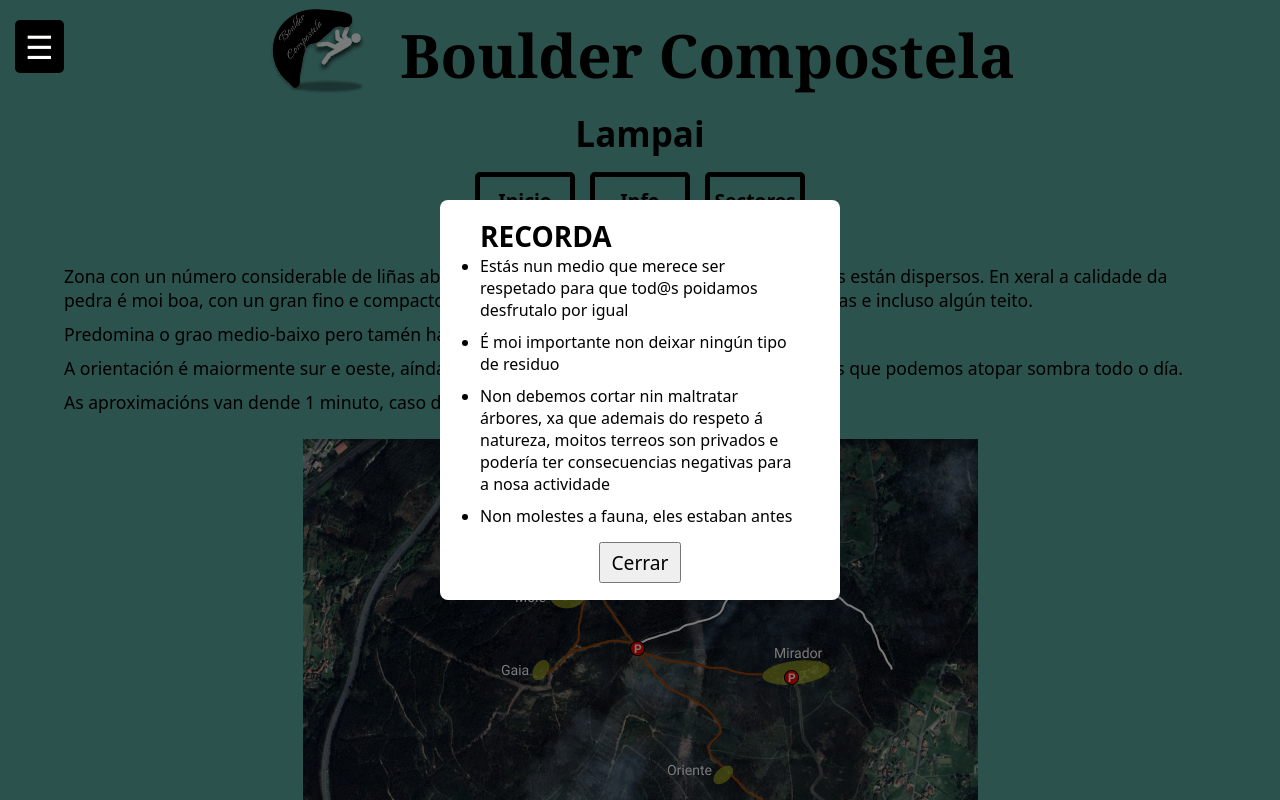
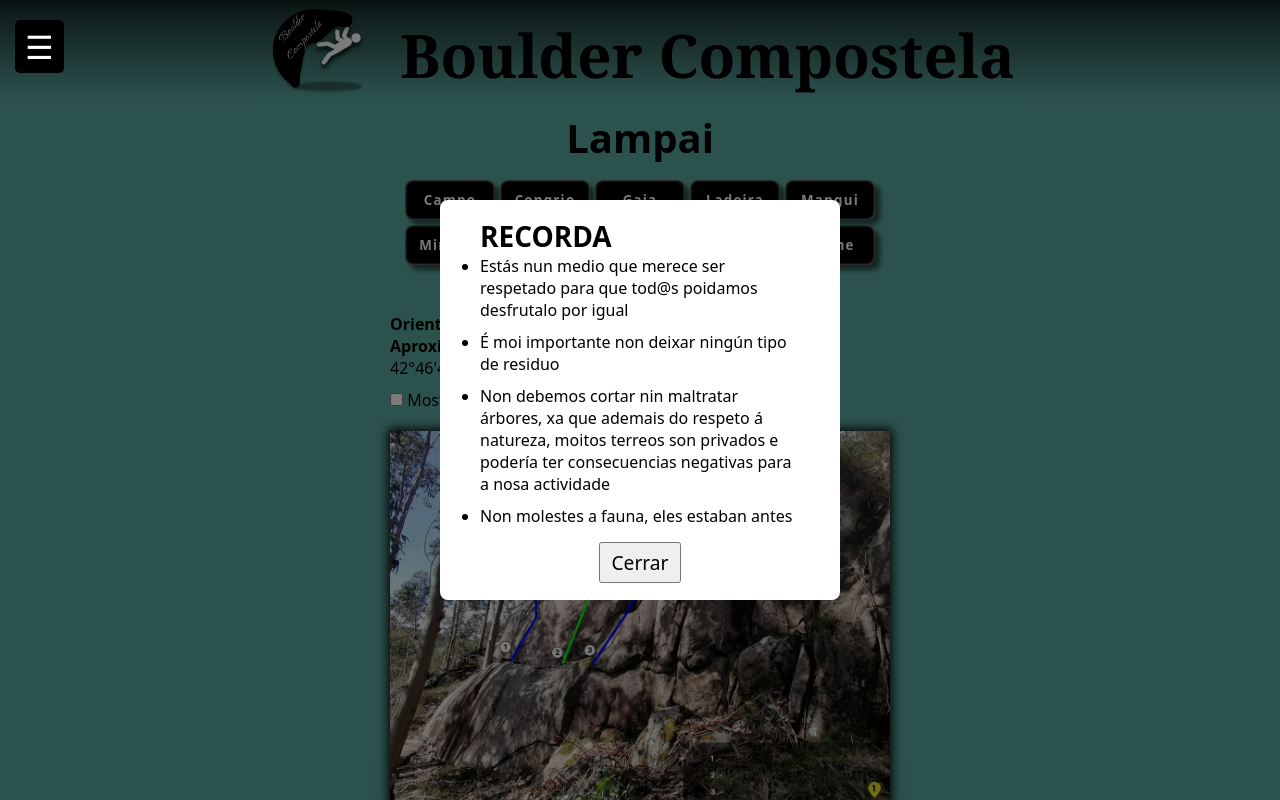
Before and after one commit to XoanCarreira/bloque_compostela, a SvelteKit app: page /lampai in a window 1280 px wide. Shown: the top 800 px of the page. Built offline with nearby package versions, Linux system fonts and the light colour scheme.

Commit message:
commit changed to single page for the zones

```diff
--- a/src/routes/components/Header.svelte
+++ b/src/routes/components/Header.svelte
@@ -22,6 +22,7 @@
 		display: flex;
 		align-items: center;
 		justify-content: space-evenly;
+		background: linear-gradient(rgba(0, 0, 0, 0.788), #1f3a37 10%, #5daca3 90%);
 	}
 
 	.header {
@@ -33,7 +34,6 @@
 		font-size: 30px;
 		font-weight: 800;
 		min-height: 80px;
-		background-color: #5daca3;
 		max-width: 85%;
 	}
 
--- a/src/routes/lampai/+page.svelte
+++ b/src/routes/lampai/+page.svelte
@@ -1,48 +1,142 @@
 <script>
 	import Navbar from '../components/Navbar.svelte';
+	import sectores from './sectores.js';
+
+	//Mostrar mapa zona
+	import { fade } from 'svelte/transition';
+	let visible = false;
+
+	//Selector sector
+	let sectorSelect = sectores[0].sector;
 </script>
 
-<main>
-	<Navbar info={`./lampai`} sectores={`./lampai/sectores`} escola={'Lampai'} />
-	<div class="descripcion">
-		<p>
-			Zona con un número considerable de liñas abertas, aínda que na maioría dos casos os bloques
-			están dispersos. En xeral a calidade da pedra é moi boa, con un gran fino e compacto.
-			Podemos atopar placas, desplomes, adherencias e incluso algún teito.
-		</p>
-		<p>Predomina o grao medio-baixo pero tamén hai liñas duras como por exemplo "Gaia".</p>
-		<p>
-			A orientación é maiormente sur e oeste, aínda que hai sectores como Mangui ou Fortaleza nos
-			que podemos atopar sombra todo o día.
-		</p>
-		<p>As aproximacións van dende 1 minuto, caso do Mirador, ata 25 minutos no caso do Mangui.</p>
+
+
+<div class="container">
+	<h3>Lampai</h3>
+	<!-- <Navbar info={`/lampai`} sectores={`/lampai/sectores`} escola={"Lampai"} /> -->
+	<div class="selector">
+		{#each sectores as sector}
+			<button on:click={() => (sectorSelect = sector.sector)}>{sector.sector}</button>
+		{/each}
 	</div>
-	<div class="mapa">
-		<img src="/lampai/mapa_lampai.jpg" alt="Mapa de sectores lampai" />
+
+	<div class="grid">
+		{#each sectores as sector}
+			{#if sector.sector === sectorSelect}
+				<div class="sector__box">
+					<h4><u>{sector.sector}</u></h4>
+					<!-- <p>{sector.descripcion}</p> -->
+					<p><strong>Orientación: </strong>{sector.orientacion}</p>
+					<p><strong>Aproximación: </strong>{sector.aproximacion}</p>
+					<a target="_blank" href={sector.ubicacion}>{sector.cordenadas}</a>
+					<div class="mapa__sector">
+						<label>
+							<input type="checkbox" bind:checked={visible} />
+							Mostrar mapa
+						</label>
+						{#if visible}
+							<img in:fade out:fade src={sector.mapa} alt="Mapa" />
+						{/if}
+					</div>
+					<div class="sector__croquis">
+						{#each sector.src as imaxe}
+							<img src={imaxe} alt="Sector {sector.sector}" />
+						{/each}
+					</div>
+				</div>
+			{/if}
+		{/each}
 	</div>
-</main>
+</div>
+
+
 
 <style>
-	main {
+	.container {
 		display: flex;
 		flex-direction: column;
 		gap: 15px;
 	}
 
-	.descripcion {
-		max-width: 90%;
-		margin: 0 auto;
-		margin-top: 20px;
+	h3{
+		font-size: 2.5rem;
+		text-align: center;
 	}
 
-	p {
-		margin-bottom: 10px;
-		font-size: 1.1rem;
+	.selector {
+		display: flex;
+		gap: 5px;
+		justify-content: center;
+		flex-wrap: wrap;
+		max-width: 500px;
+		margin: 0 auto;
 	}
 
-	.mapa {
+	button {
+		width: 90px;
+		height: 40px;
+		background-color: #000;
+		color: #fff;
+		font-weight: 700;
+		letter-spacing: 1.2px;
+		border: none;
+		box-shadow: 5px 5px 5px #0000008e, inset 0px 0px 3px white;
+		border-radius: 8px;
+	}
+
+	button:hover{
+		opacity: 0.9;
+		transform: translateY(-2px);
+	}
+
+	.grid {
+		margin: 0 auto;
+		max-width: 500px;
+		min-height: 500px;
+	}
+
+	.sector__croquis {
+		margin-top: 15px;
 		display: flex;
-		justify-content: center;
-		overflow-x: scroll;
+		flex-direction: column;
+		align-items: center;
+		gap: 10px;
+	}
+
+	input{
+		margin-bottom: 10px;
+	}
+
+	.mapa__sector{
+		margin-top: 10px;
+		display: flex;
+		flex-direction: column;
+	}
+
+	img {
+		max-width: 100%;
+		width: 500px;
+		min-height: 250px;
+		margin: 0 auto;
+		box-shadow: 0px 0px 10px 2px #000;
+	}
+
+	h4 {
+		text-align: center;
+		font-size: 1.5rem;
+	}
+
+	a {
+		color: #000;
+		text-decoration: none;
+	}
+
+
+	@media (width <=600px) {
+		img{
+			width: 320px;
+			height: min-content;
+		}
 	}
 </style>
--- a/src/routes/lampai/sectores/+page.svelte
+++ /dev/null
@@ -1,134 +0,0 @@
-<script>
-	import Navbar from '../../components/Navbar.svelte';
-	import sectores from './sectores.js';
-
-	//Mostrar mapa zona
-	import { fade } from 'svelte/transition';
-	let visible = false;
-
-	//Selector sector
-	let sectorSelect = sectores[0].sector;
-</script>
-
-
-
-<div class="container">
-	<Navbar info={`/lampai`} sectores={`/lampai/sectores`} escola={"Lampai"} />
-	<div class="selector">
-		{#each sectores as sector}
-			<button on:click={() => (sectorSelect = sector.sector)}>{sector.sector}</button>
-		{/each}
-	</div>
-
-	<div class="grid">
-		{#each sectores as sector}
-			{#if sector.sector === sectorSelect}
-				<div class="sector__box">
-					<h4><u>{sector.sector}</u></h4>
-					<!-- <p>{sector.descripcion}</p> -->
-					<p><strong>Orientación: </strong>{sector.orientacion}</p>
-					<p><strong>Aproximación: </strong>{sector.aproximacion}</p>
-					<a target="_blank" href={sector.ubicacion}>{sector.cordenadas}</a>
-					<div class="mapa__sector">
-						<label>
-							<input type="checkbox" bind:checked={visible} />
-							Mostrar mapa
-						</label>
-						{#if visible}
-							<img in:fade out:fade src={sector.mapa} alt="Mapa" />
-						{/if}
-					</div>
-					<div class="sector__croquis">
-						{#each sector.src as imaxe}
-							<img src={imaxe} alt="Sector {sector.sector}" />
-						{/each}
-					</div>
-				</div>
-			{/if}
-		{/each}
-	</div>
-</div>
-
-
-
-<style>
-	.container {
-		display: flex;
-		flex-direction: column;
-		gap: 15px;
-	}
-
-	.selector {
-		display: flex;
-		gap: 5px;
-		justify-content: center;
-		flex-wrap: wrap;
-	}
-
-	button {
-		width: 90px;
-		height: 40px;
-		background-color: #000;
-		color: #fff;
-		font-weight: 700;
-		letter-spacing: 1.2px;
-		border: none;
-		box-shadow: 5px 5px 5px #0000008e, inset 0px 0px 3px white;
-		border-radius: 8px;
-	}
-
-	button:hover{
-		opacity: 0.9;
-		transform: translateY(-2px);
-	}
-
-	.grid {
-		margin: 0 auto;
-		max-width: 500px;
-		min-height: 500px;
-	}
-
-	.sector__croquis {
-		margin-top: 15px;
-		display: flex;
-		flex-direction: column;
-		align-items: center;
-		gap: 10px;
-	}
-
-	input{
-		margin-bottom: 10px;
-	}
-
-	.mapa__sector{
-		margin-top: 10px;
-		display: flex;
-		flex-direction: column;
-	}
-
-	img {
-		max-width: 100%;
-		width: 500px;
-		min-height: 250px;
-		margin: 0 auto;
-		box-shadow: 0px 0px 10px 2px #000;
-	}
-
-	h4 {
-		text-align: center;
-		font-size: 1.5rem;
-	}
-
-	a {
-		color: #000;
-		text-decoration: none;
-	}
-
-
-	@media (width <=600px) {
-		img{
-			width: 320px;
-			height: min-content;
-		}
-	}
-</style>
```
Also changed, not shown: src/routes/components/Info.svelte (added), src/routes/lampai/sectores.js (renamed from src/routes/lampai/sectores/sectores.js).
